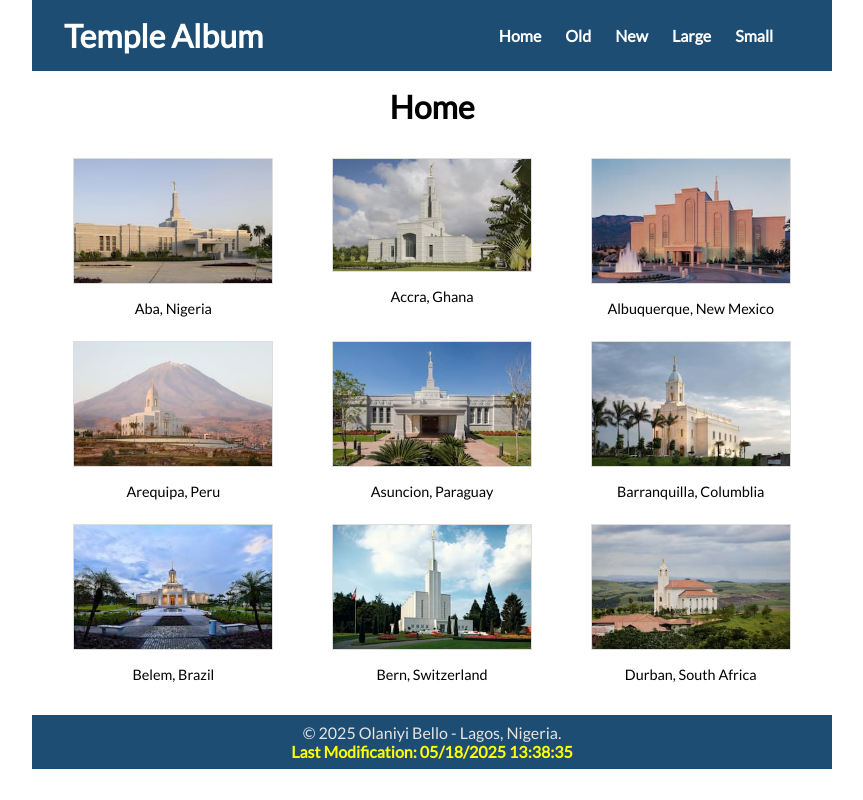
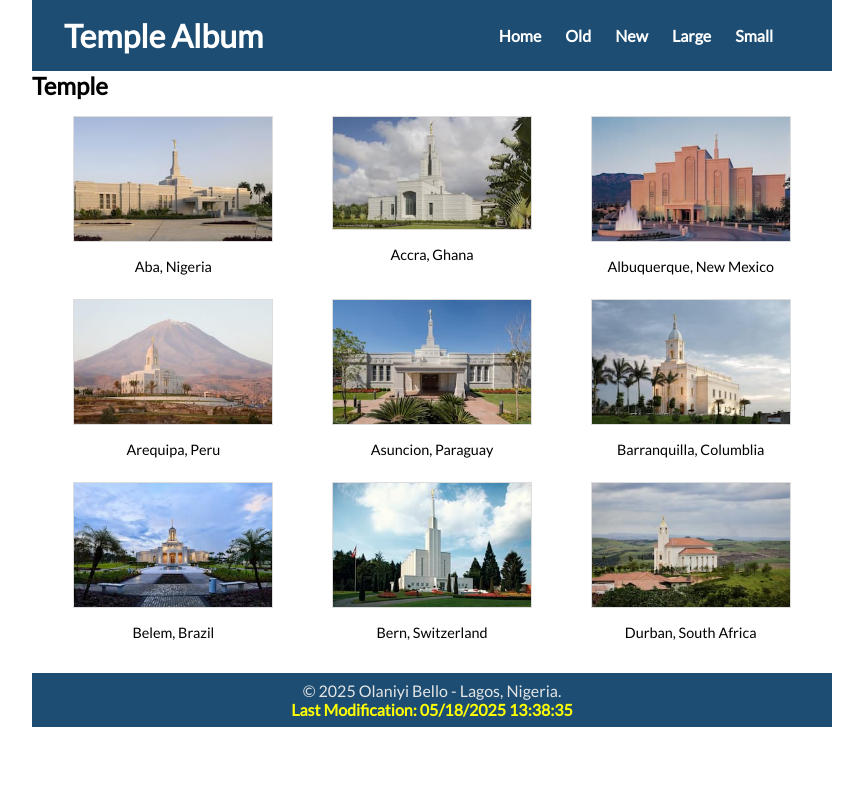
Before and after one commit to futureniyi/wdd131, a plain HTML site: page temples.html in a window 1280 px wide. Shown: the whole page, without its empty margins (208-1071 px from the left). Drawn offline with Linux system fonts and the light colour scheme.

Commit message:
page audit pass

```diff
--- a/temples.html
+++ b/temples.html
@@ -31,7 +31,7 @@
 
     </header>
     <main>
-        <h1>Home</h1>
+        <h2>Temple</h2>
         <div class="figure-grid">
             <figure>
                 <img src="images/aba-nigeria-temple.jpg" alt="Aba, Nigeria Temple" width="200">
```
